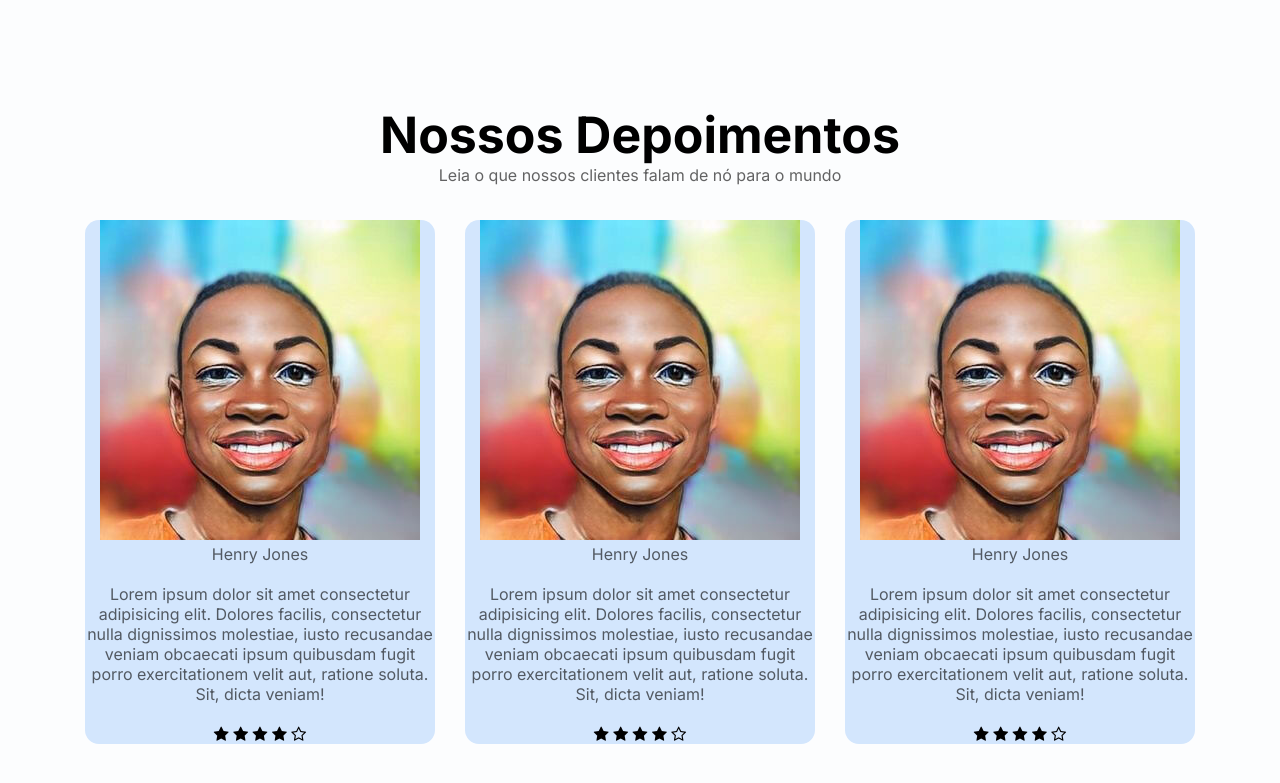
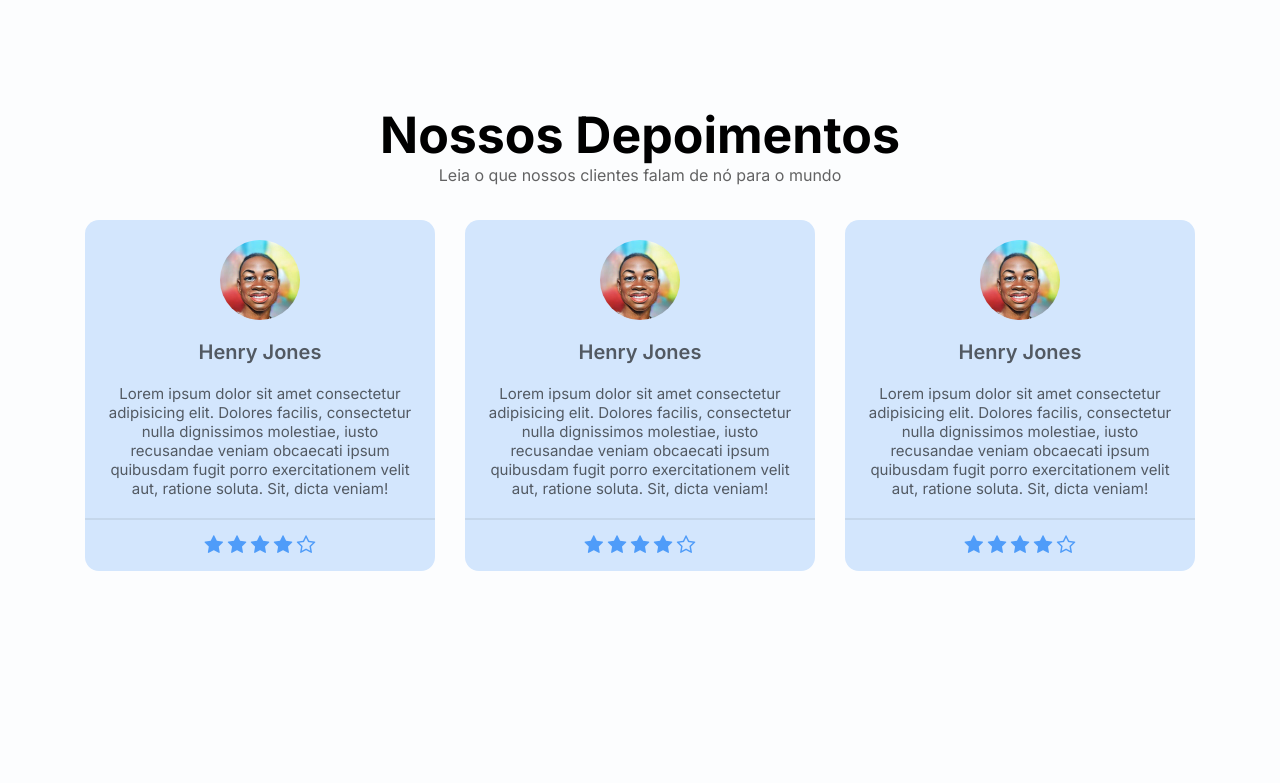
Before and after one commit to raybuCode/Estudo-Whitepace, a plain HTML site: page index.html in a window 1280 px wide. Shown: the part 1696-2479 px from the top of the page. After the commit the page ends 2336 px from the top, so only its background shows below. Drawn offline with Linux system fonts and the light colour scheme.

Commit message:
update no depoimento

```diff
--- a/css/style.css
+++ b/css/style.css
@@ -155,7 +155,7 @@ nav ul a:hover::after{
     text-align: center;
 }
 
-.cards {
+.cards{
     display: flex;
     justify-content: center;
 }
@@ -163,7 +163,47 @@ nav ul a:hover::after{
 .depoimentos .card-item{
     background-color: #d3e6fd;
     margin: 15px; /*espaçamento externo*/
-    border-radius: 14px; /*arredondar os cantos do card item*/
+    border-radius: 14px; /*arredondar os cantos da borda do card item*/
     text-align: center; /*centralizar os textos*/
     width:  350px; /*largura do card item*/
+    transition: 0.3s;
 }
+.depoimentos .card-item img{
+    border-radius: 100%;
+    width: 80px;
+    display: block;
+    margin: 20px auto;
+}
+
+.depoimentos .card-item .nome-user{
+    font-weight: 600;
+    font-size: 20px;
+    margin-top: 15px;
+}
+.depoimentos .card-item .depoimento-user{
+    font-size: 15px;
+    padding: 0 15px;
+}
+
+.depoimentos .card-item .estrelas{
+    margin: 15px 0;
+    border-top: 2px solid #71767a23;
+}
+
+.depoimentos .card-item .estrelas i{
+    color: #4f9cf9;
+    margin-top: 15px;
+    font-size: 20px;
+}
+
+
+.depoimentos .card-item:hover{
+    background-color: #4f9cf9;
+    margin-top: -5px;
+}
+
+.depoimentos .card-item:hover .nome-user,
+.depoimentos .card-item:hover .depoimento-user,
+.depoimentos .card-item:hover .estrelas i{
+    color: #d3e6fd;
+}
--- a/index.html
+++ b/index.html
@@ -93,12 +93,13 @@
                     <p class="nome-user">Henry Jones</p>
                     <p class="depoimento-user">Lorem ipsum dolor sit amet consectetur adipisicing elit. Dolores facilis, consectetur nulla dignissimos molestiae,
                         iusto recusandae veniam obcaecati ipsum quibusdam fugit porro exercitationem velit aut, ratione soluta. Sit, dicta veniam!</p>
-                <div class="estrelas"></div>
+                <div class="estrelas">
                     <i class="fa fa-star" aria-hidden="true"></i>
                     <i class="fa fa-star" aria-hidden="true"></i>
                     <i class="fa fa-star" aria-hidden="true"></i>
                     <i class="fa fa-star" aria-hidden="true"></i>
                     <i class="fa fa-star-o" aria-hidden="true"></i>
+                </div>
                 </div>
                 <!--End card item 1-->
 
@@ -108,12 +109,14 @@
                     <p class="nome-user">Henry Jones</p>
                     <p class="depoimento-user">Lorem ipsum dolor sit amet consectetur adipisicing elit. Dolores facilis, consectetur nulla dignissimos molestiae,
                         iusto recusandae veniam obcaecati ipsum quibusdam fugit porro exercitationem velit aut, ratione soluta. Sit, dicta veniam!</p>
-                <div class="estrelas"></div>
+                <div class="estrelas">
                 <i class="fa fa-star" aria-hidden="true"></i>
                 <i class="fa fa-star" aria-hidden="true"></i>
                 <i class="fa fa-star" aria-hidden="true"></i>
                 <i class="fa fa-star" aria-hidden="true"></i>
                 <i class="fa fa-star-o" aria-hidden="true"></i>
+                </div>
+
                 </div>
                 <!--End card item 2-->
 
@@ -123,12 +126,13 @@
                     <p class="nome-user">Henry Jones</p>
                     <p class="depoimento-user">Lorem ipsum dolor sit amet consectetur adipisicing elit. Dolores facilis, consectetur nulla dignissimos molestiae,
                         iusto recusandae veniam obcaecati ipsum quibusdam fugit porro exercitationem velit aut, ratione soluta. Sit, dicta veniam!</p>
-                <div class="estrelas"></div>
+                <div class="estrelas">
                     <i class="fa fa-star" aria-hidden="true"></i>
                     <i class="fa fa-star" aria-hidden="true"></i>
                     <i class="fa fa-star" aria-hidden="true"></i>
                     <i class="fa fa-star" aria-hidden="true"></i>
                     <i class="fa fa-star-o" aria-hidden="true"></i>
+                </div>
                 </div>
                 <!--End card item 3-->
             </div>
```
Lines whose indentation alone changed are shown as unchanged.
